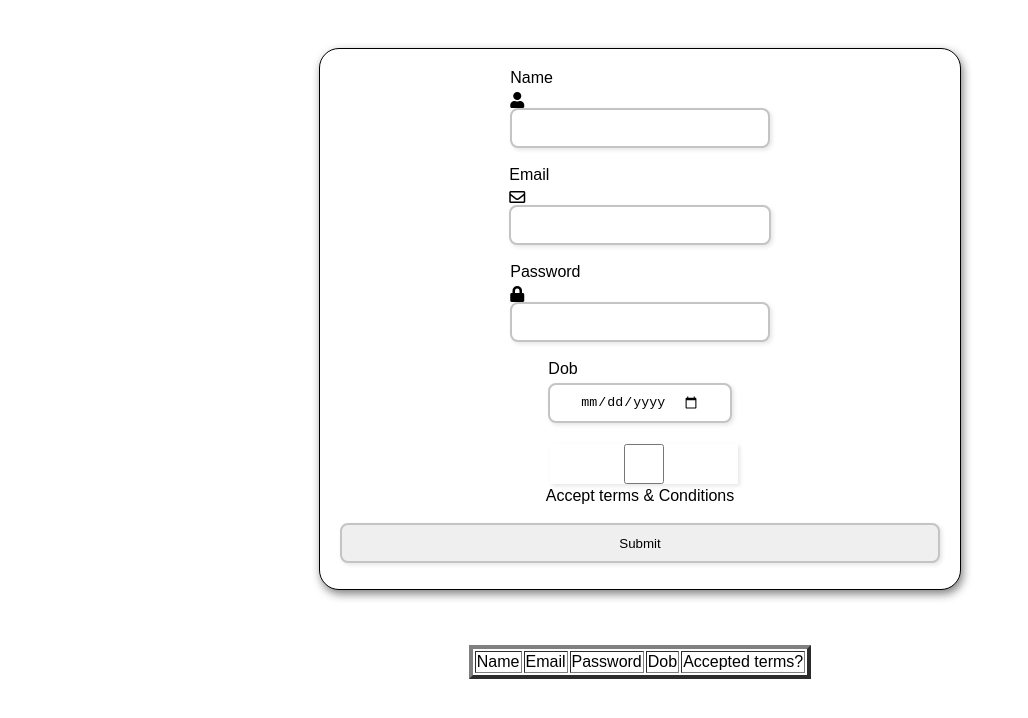
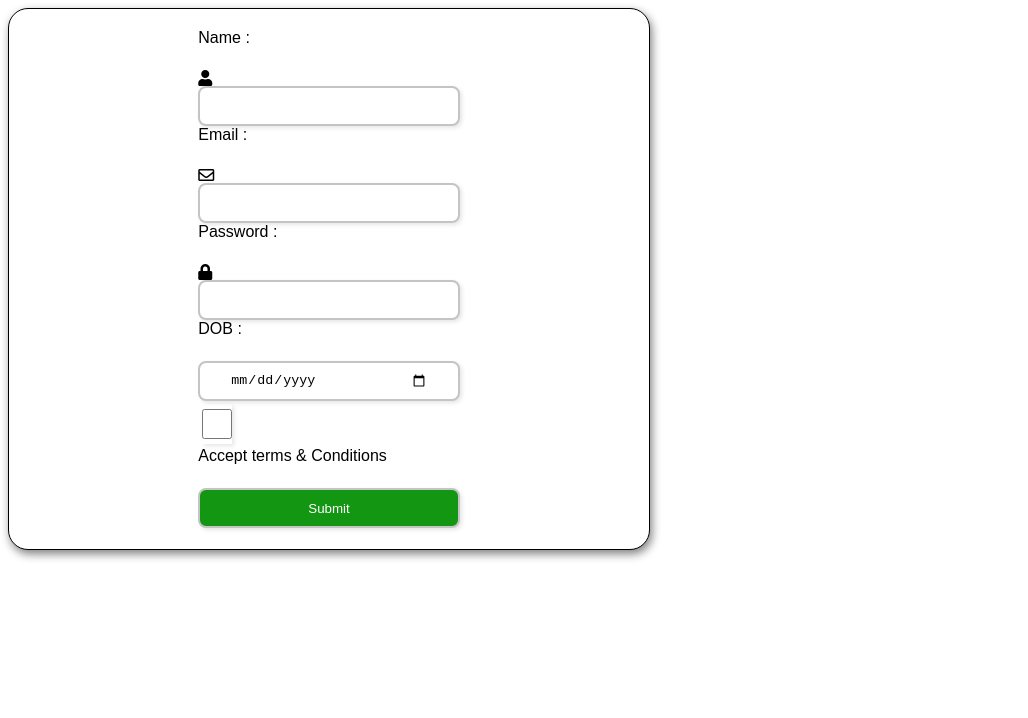
Before and after one commit to Arun-39874/Validation, a plain HTML site: page index.html in a window 1280 px wide. Shown: the whole page, without its empty margins (0-1028 px from the left). Drawn offline with Linux system fonts and the light colour scheme.

Commit message:
Update index.html

```diff
--- a/index.html
+++ b/index.html
@@ -1,6 +1,8 @@
-<html>
+<html lang="en">
   <head>
     <meta charset="UTF-8" />
+    <meta http-equiv="X-UA-Compatible" content="IE=edge" />
+    <meta name="viewport" content="width=device-width, initial-scale=1.0" />
     <link rel="stylesheet" href="Validation.css" />
     <link
           rel="stylesheet"
@@ -8,53 +10,46 @@
           integrity="sha384-DyZ88mC6Up2uqS4h/KRgHuoeGwBcD4Ng9SiP4dIRy0EXTlnuz47vAwmeGwVChigm"
           crossorigin="anonymous"
         />
-        <title>Form Validation</title>
+    <title>Task</title>
   </head>
   <body>
-        <div class="box">
+    <div class="main">
       <div class="form">
-            <div>
-            <label for="name">Name</label>
+        <form id="user-form">
+          <label for="name">Name : </label><br />
           <i class="fas fa-user"></i>
-            <input type="text" id="name">
-            </div>
-            <br>
-            <div>
-            <label for="email">Email</label>
+          <input required type="text" name="name" id="name" />
+          <br />
+          <label for="email">Email : </label><br />
           <i class="far fa-envelope"></i>
-            <input type="email" id="email">
-            </div>
-            <br>
-            <div>
-            <label for="password">Password</label>
+          <input required type="email" name="email" id="email" />
+          <br />
+          <label for="password">Password : </label><br />
           <i class="fas fa-lock"></i>
-            <input type="password" id="password">
-            </div>
-            <br>
-            <div>
-            <label>Dob</label>
-            <input type="date" id="date">
-            </div>
-            <br>
-            <div>
-            <input type="checkbox" id="che"><br>
-            Accept terms & Conditions
-            <br><br>
-            </div>
-            <input type="submit" id="ll" onclick="func()">
+          <input required type="password" name="password" id="password" />
+          <br />
+          <label for="dob">DOB : </label><br />
+          <input type="date" name="dob" id="dob" required />
+          <br />
+          <input
+            style="width: 30px"
+            type="checkbox"
+            name="acceptTerms"
+            id="acceptTerms"
+          />
+          <label for="acceptTerms">Accept terms & Conditions</label>
+          <br />
+          <input
+            style="background-color: rgb(19, 151, 19); color: white"
+            type="submit"
+            value="Submit"
+          />
+        </form>
       </div>
     </div>
-        <br><br>
-        <table id="11" border="4" style="margin-left: auto;
-        margin-right: auto;">
-            <tr>
-                <td>Name</td>
-                <td>Email</td>
-                <td>Password</td>
-                <td>Dob</td>
-                <td>Accepted terms?</td>
-            </tr>
-        </table>
+    <div style="margin-left:11cm">
+    <div id="entrytbale"></div>
+  </div>
+    <script src="./script.js"></script>
   </body>
-    <script src="Validation.js"></script>
 </html>
```
Lines whose indentation alone changed are shown as unchanged.
